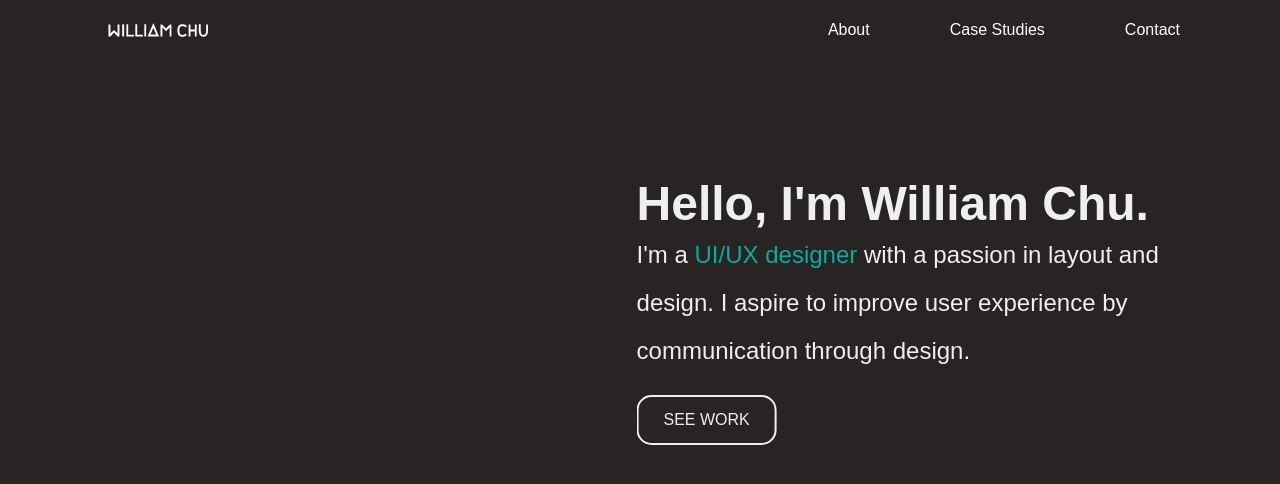
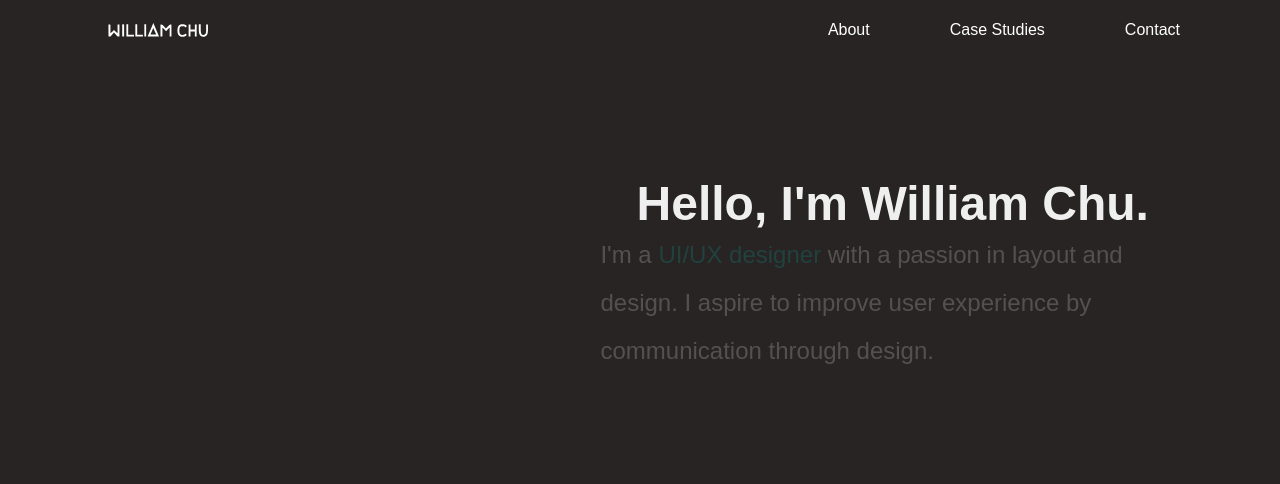
Before and after one commit to williamchuu/myportfolio, a Next.js app: page / in a window 1280 px wide. Shown: the top 484 px of the page. Built offline with nearby package versions, Linux system fonts and the light colour scheme.

Commit message:
fade in delays on landing page

```diff
--- a/components/header.js
+++ b/components/header.js
@@ -79,16 +79,16 @@ export default function Header() {
             }>
                 <></>
             </div>
-            <div className={styles.fadeInLeft}>
-                <Heading>
+            <div>
+                <Heading className={styles.fadeInLeft}>
                     Hello, I&#39;m William Chu.
                 </Heading>
-                <SubHeading>
+                <SubHeading className={styles.fadeInLeft2}>
                     I&#39;m a
                     <span style={{ color: '#0BB4AA', fontWeight: '500' }}> UI/UX designer </span>
                     with a passion in layout and design. I aspire to improve user experience by communication through design.
                 </SubHeading>
-                <Button onClick={handleProjects}>SEE WORK</Button>
+                <Button className={styles.fadeInLeft3} onClick={handleProjects}>SEE WORK</Button>
             </div>
         </Grid>
     )
--- a/styles/Home.module.css
+++ b/styles/Home.module.css
@@ -21,6 +21,42 @@
 }
 
 @keyframes fadeInLeft {
+  0% {
+    opacity: 0;
+    transform: translateX(-50px);
+  }
+
+  100% {
+    opacity: 1;
+    transform: translateX(0);
+  }
+}
+
+.fadeInLeft2 {
+  opacity: 0;
+  transform: translateX(-50px);
+  animation: fadeInLeft2 1s ease-in-out forwards 0.5s;
+}
+
+@keyframes fadeInLeft2 {
+  0% {
+    opacity: 0;
+    transform: translateX(-50px);
+  }
+
+  100% {
+    opacity: 1;
+    transform: translateX(0);
+  }
+}
+
+.fadeInLeft3 {
+  opacity: 0;
+  transform: translateX(-50px);
+  animation: fadeInLeft3 1s ease-in-out forwards 1s;
+}
+
+@keyframes fadeInLeft3 {
   0% {
     opacity: 0;
     transform: translateX(-50px);
```
